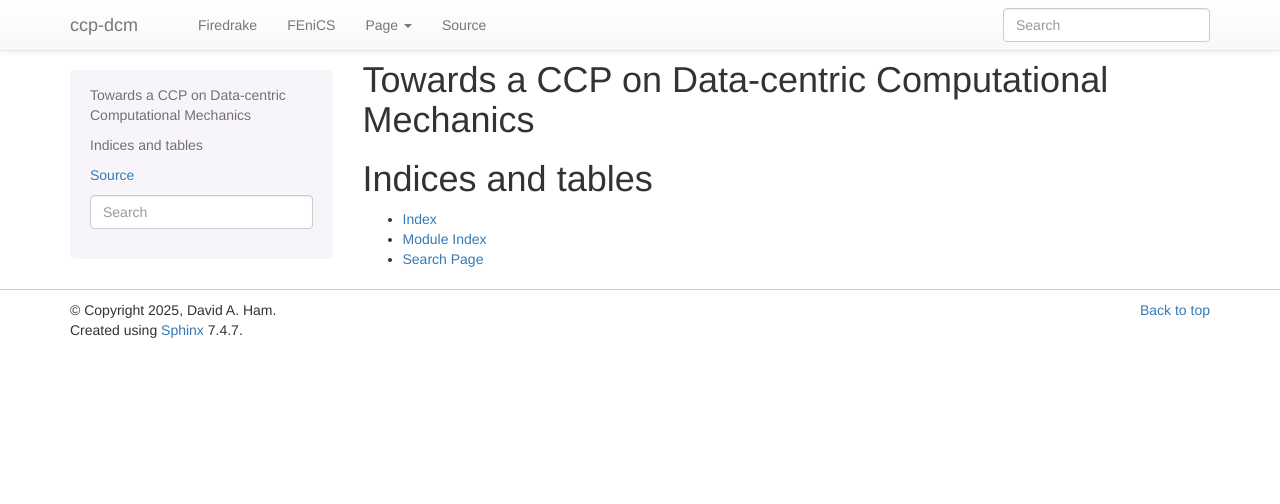
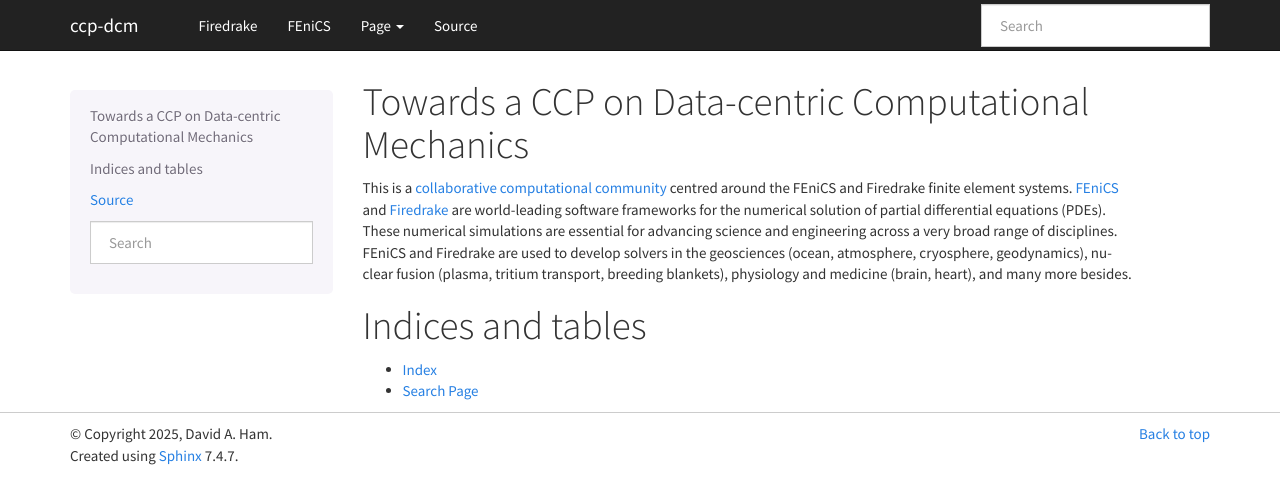
Before and after one commit to ccp-dcm/ccp-dcm.github.io, a Sphinx documentation site: the page built from source/index.rst, in a window 1280 px wide. Shown: the top 504 px of the page. Built offline with Sphinx 7.4.7, drawn with Linux system fonts in a browser that asks for light colours.

Commit message:
initial page contents

```diff
--- a/source/conf.py
+++ b/source/conf.py
@@ -60,4 +60,5 @@ html_theme_options = {
         ("Firedrake", "https://firedrakeproject.org", True),
         ("FEniCS", "http://fenicsproject.org", True),
     ],
+    'bootswatch_theme': 'cosmo'
 }
--- a/source/index.rst
+++ b/source/index.rst
@@ -5,6 +5,18 @@
 
 Towards a CCP on Data-centric Computational Mechanics
 =====================================================
+
+This is a `collaborative computational community
+<https://www.ukri.org/opportunity/collaborative-computational-communities-towards-new-ccps/>`__
+centred around the FEniCS and Firedrake finite element systems. `FEniCS
+<https://fenicsproject.org>`__ and `Firedrake <https://firedrakeproject.org>`__
+are world-leading software frameworks for the numerical solution of partial
+differential equations (PDEs). These numerical simulations are essential for
+advancing science and engineering across a very broad range of disciplines.
+FEniCS and Firedrake are used to develop solvers in the geosciences (ocean,
+atmosphere, cryosphere, geodynamics), nuclear fusion (plasma, tritium
+transport, breeding blankets), physiology and medicine (brain, heart), and many
+more besides.
 
 .. toctree::
    :maxdepth: 2
```
Also changed, not shown: other parts of source/index.rst (+0 -1 lines).
